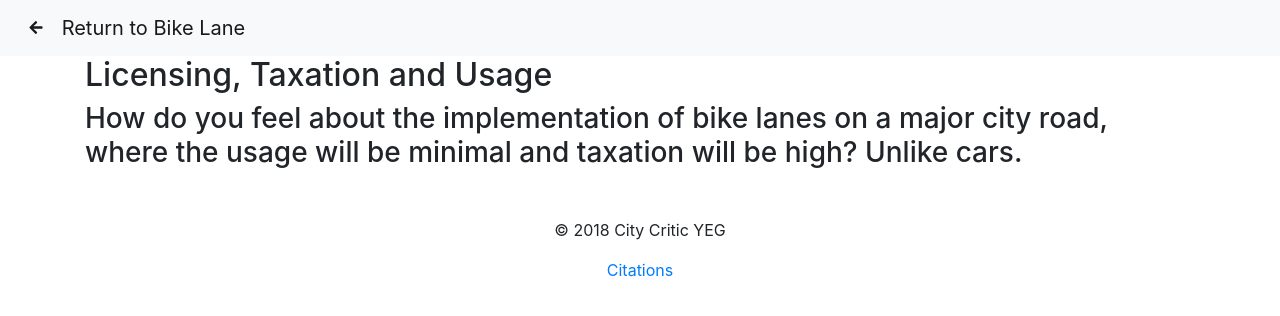
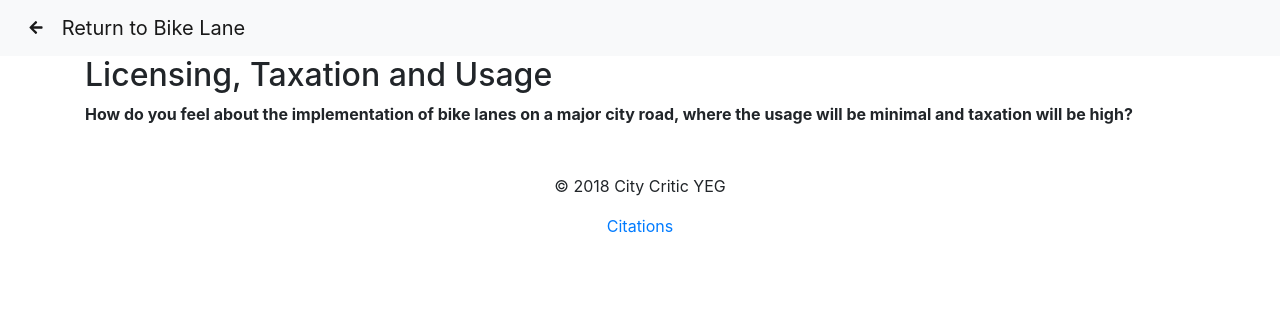
Before and after one commit to PolynomialSoftware/citycriticyeg.ca, a Jekyll site: the page built from _posts/2018-08-13-licensing-taxation-usage.md, in a window 1280 px wide. Shown: the top 316 px of the page. Built offline with Jekyll 4.4.1, drawn with Linux system fonts in a browser that asks for light colours; nearby versions of some CDN libraries; comment, search, counter and statistics services are not loaded.

Commit message:
typo on post

```diff
--- a/_posts/2018-08-13-licensing-taxation-usage.md
+++ b/_posts/2018-08-13-licensing-taxation-usage.md
@@ -4,4 +4,4 @@ date: 2018-08-13 00:00:00
 category: bike-lane
 ---
 
-### How do you feel about the implementation of bike lanes on a major city road, where the usage will be minimal and taxation will be high? Unlike cars.
+**How do you feel about the implementation of bike lanes on a major city road, where the usage will be minimal and taxation will be high?**
```
